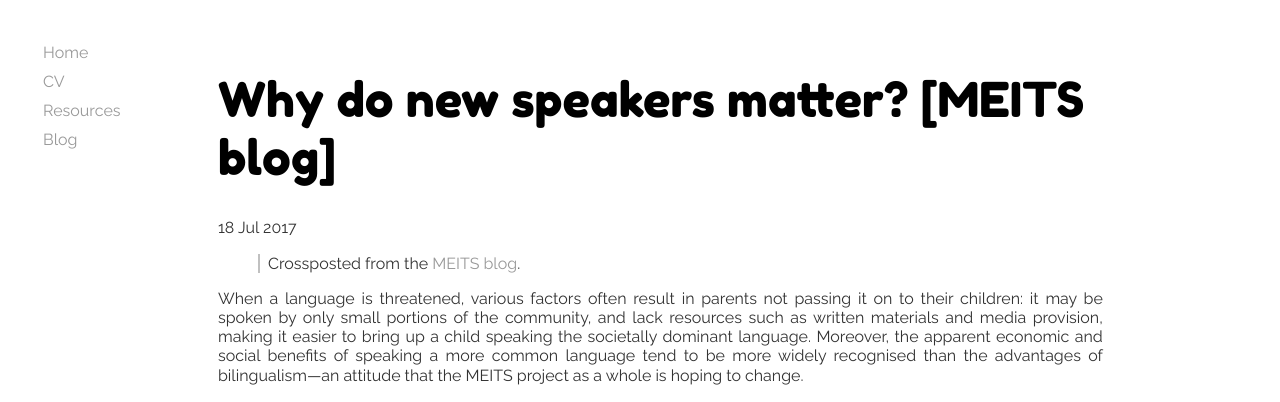
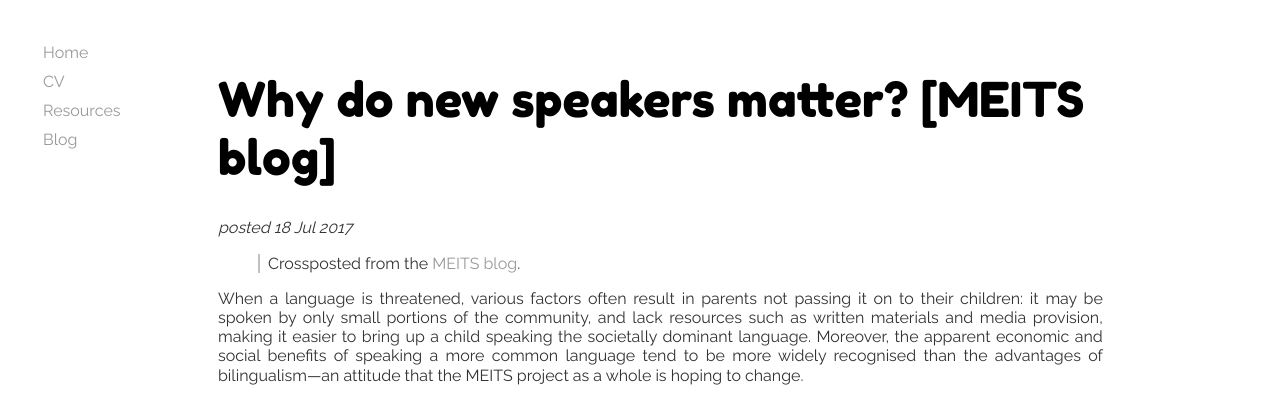
Before and after one commit to merryndd/merryndd.github.io, a Jekyll site: the page built from _posts/2017-07-18-new-speakers.html, in a window 1280 px wide and 1082 px high. Shown: the top 402 px of the window. Built offline with Jekyll 4.4.1, drawn with Linux system fonts in a browser that asks for light colours.

Commit message:
Update post.html

```diff
--- a/_layouts/post.html
+++ b/_layouts/post.html
@@ -2,7 +2,7 @@
 layout: default
 ---
 <h1>{{ page.title }}</h1>
-<p class="meta">{{ page.date | date_to_string }}</p>
+<p class="meta"><i>posted {{ page.date | date_to_string }}</i></p>
 
 <div class="post">
   {{ content }}
```
